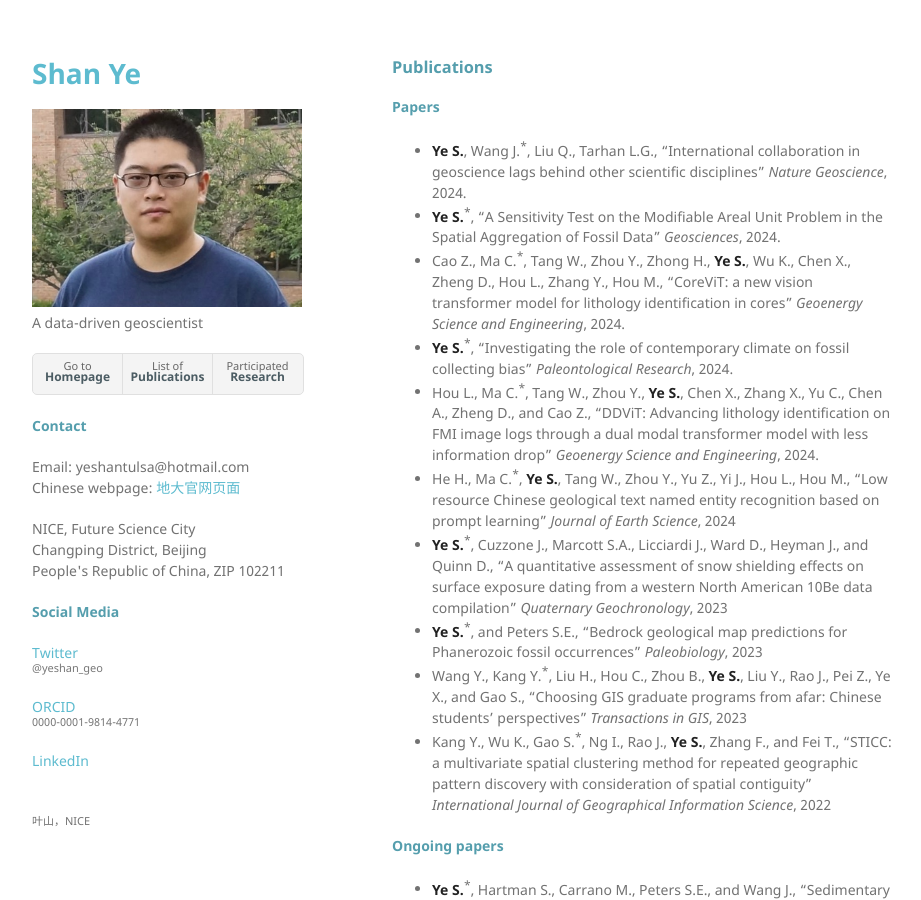
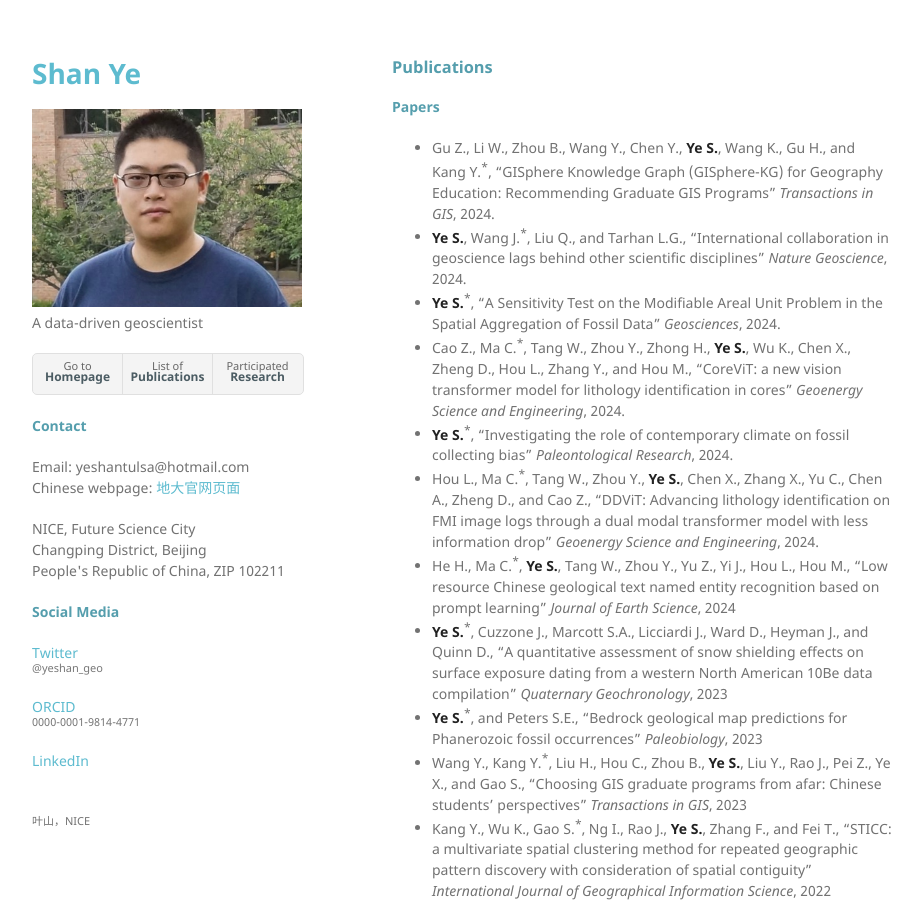
Before and after one commit to yeshan-geo/yeshan-geo.github.io, a Jekyll site: the page built from pages/pub.md, in a window 1280 px wide and 900 px high. Shown: the whole window, without its empty margins (178-1099 px from the left). Built offline with Jekyll 4.4.1, drawn with Linux system fonts in a browser that asks for light colours; our own code applies the rules of GitHub Pages for plain Markdown files.

Commit message:
Update pub.md

```diff
--- a/pages/pub.md
+++ b/pages/pub.md
@@ -1,9 +1,10 @@
 ### Publications
 
 #### Papers
-- **Ye S.**, Wang J.<sup>*</sup>, Liu Q., Tarhan L.G., "International collaboration in geoscience lags behind other scientific disciplines" _Nature Geoscience_, 2024.
+- Gu Z., Li W., Zhou B., Wang Y., Chen Y., **Ye S.**, Wang K., Gu H., and Kang Y.<sup>*</sup>, "GISphere Knowledge Graph (GISphere-KG) for Geography Education: Recommending Graduate GIS Programs" _Transactions in GIS_, 2024.
+- **Ye S.**, Wang J.<sup>*</sup>, Liu Q., and Tarhan L.G., "International collaboration in geoscience lags behind other scientific disciplines" _Nature Geoscience_, 2024.
 - **Ye S.**<sup>*</sup>, "A Sensitivity Test on the Modifiable Areal Unit Problem in the Spatial Aggregation of Fossil Data" _Geosciences_, 2024.
-- Cao Z., Ma C.<sup>*</sup>, Tang W., Zhou Y., Zhong H., **Ye S.**, Wu K., Chen X., Zheng D., Hou L., Zhang Y., Hou M., "CoreViT: a new vision transformer model for lithology identification in cores" _Geoenergy Science and Engineering_, 2024.
+- Cao Z., Ma C.<sup>*</sup>, Tang W., Zhou Y., Zhong H., **Ye S.**, Wu K., Chen X., Zheng D., Hou L., Zhang Y., and Hou M., "CoreViT: a new vision transformer model for lithology identification in cores" _Geoenergy Science and Engineering_, 2024.
 - **Ye S.**<sup>*</sup>, "Investigating the role of contemporary climate on fossil collecting bias" _Paleontological Research_, 2024.
 - Hou L., Ma C.<sup>*</sup>, Tang W., Zhou Y., **Ye S.**, Chen X., Zhang X., Yu C., Chen A., Zheng D., and Cao Z., "DDViT: Advancing lithology identification on FMI image logs through a dual modal transformer model with less information drop" _Geoenergy Science and Engineering_, 2024.
 - He H., Ma C.<sup>*</sup>, **Ye S.**, Tang W., Zhou Y., Yu Z., Yi J., Hou L., Hou M., "Low resource Chinese geological text named entity recognition based on prompt learning" _Journal of Earth Science_, 2024
```
